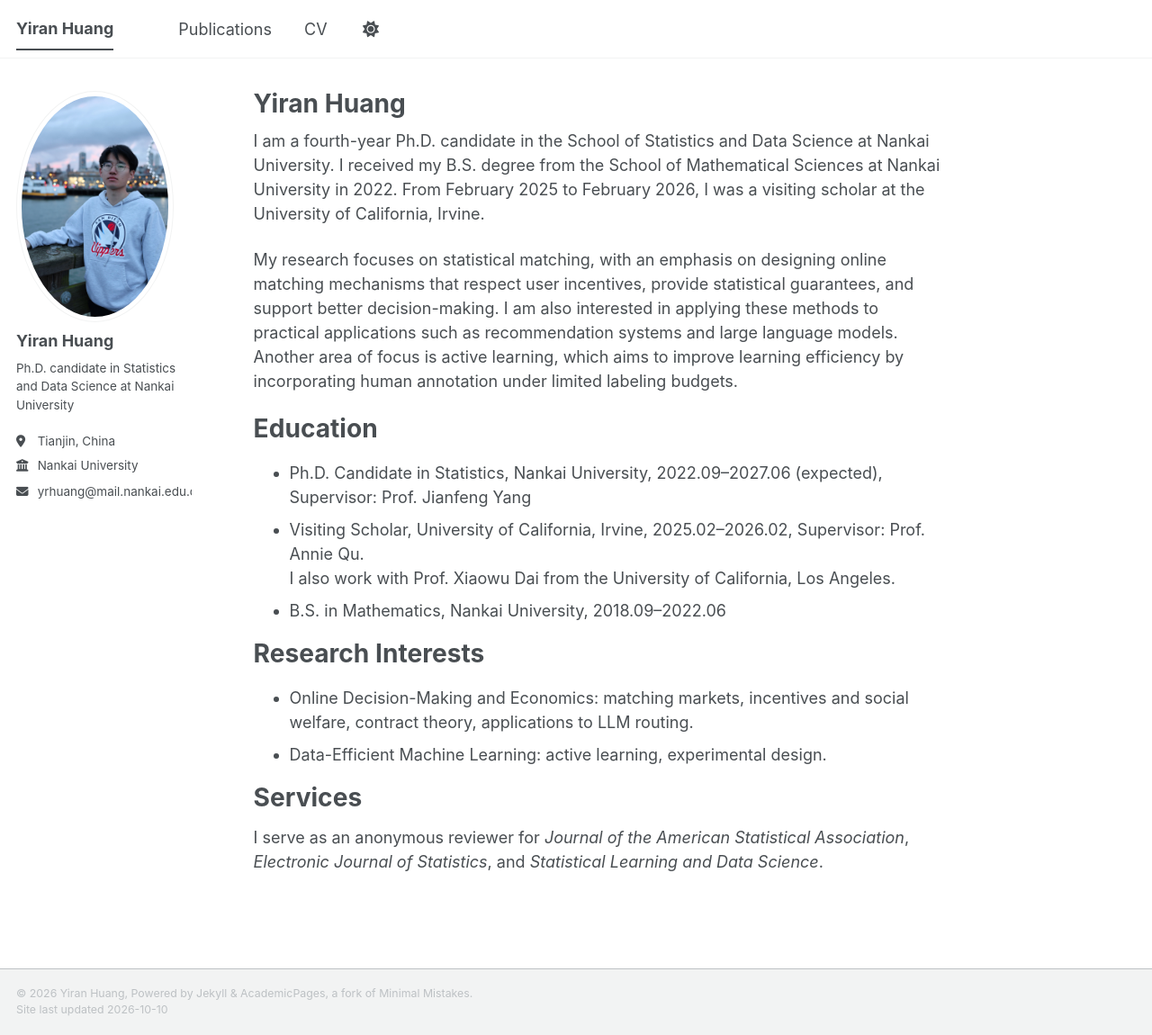
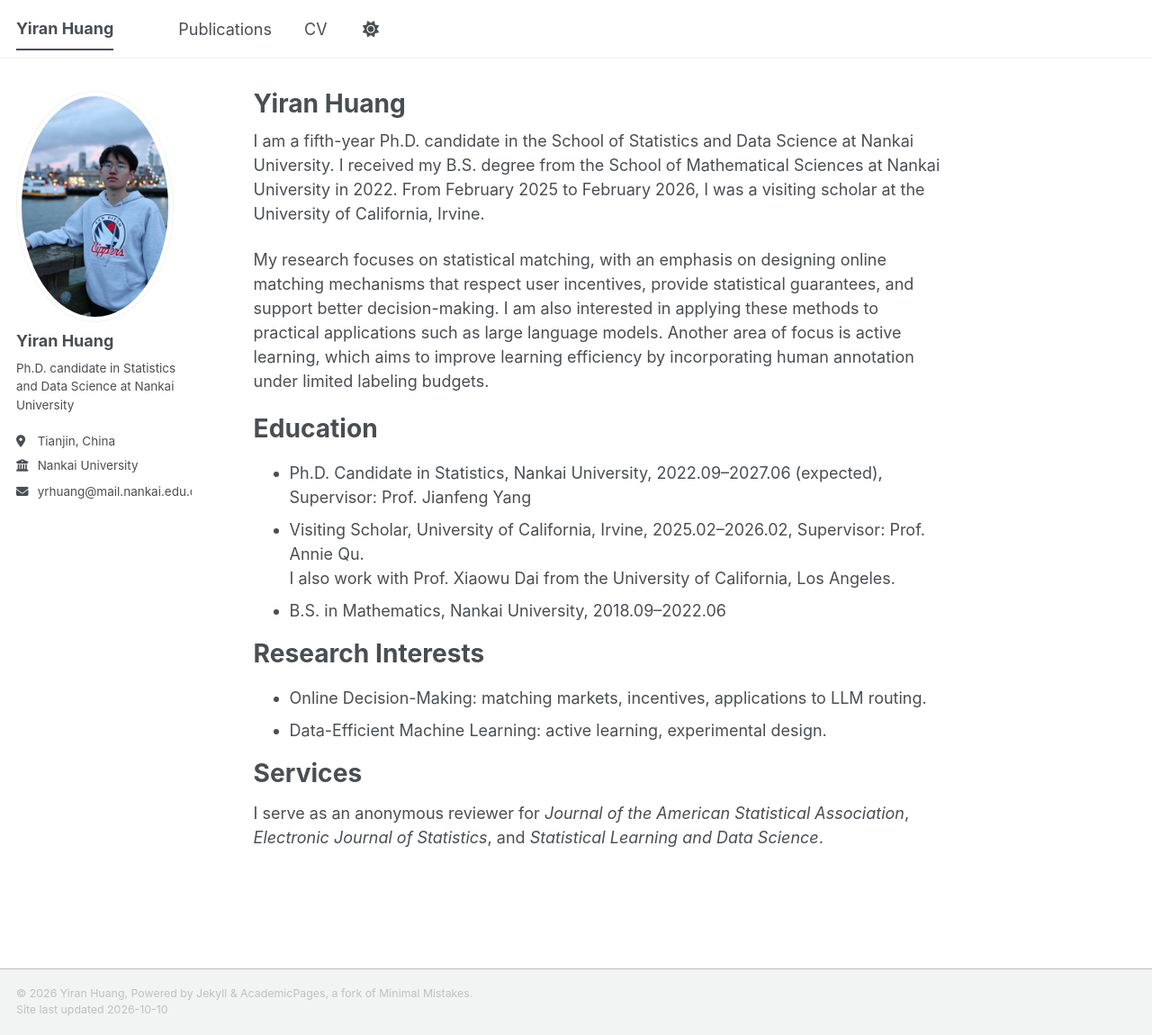
Before and after one commit to Yiran-Huang/Yiran-Huang.github.io, a Jekyll site: the page built from _pages/about.md, in a window 1280 px wide and 1150 px high. Shown: the whole window at 90% size. Built offline with Jekyll 4.4.1, drawn with Linux system fonts in a browser that asks for light colours; a script bundle is joined from its source files by our own code; library files that are not in the unit come from our copies.

Commit message:
Update about.md

```diff
--- a/_pages/about.md
+++ b/_pages/about.md
@@ -7,9 +7,9 @@ redirect_from:
   - /about.html
 ---
 
-I am a fourth-year Ph.D. candidate in the School of Statistics and Data Science at Nankai University. I received my B.S. degree from the School of Mathematical Sciences at Nankai University in 2022. From February 2025 to February 2026, I was a visiting scholar at the University of California, Irvine.
+I am a fifth-year Ph.D. candidate in the School of Statistics and Data Science at Nankai University. I received my B.S. degree from the School of Mathematical Sciences at Nankai University in 2022. From February 2025 to February 2026, I was a visiting scholar at the University of California, Irvine.
 
-My research focuses on statistical matching, with an emphasis on designing online matching mechanisms that respect user incentives, provide statistical guarantees, and support better decision-making. I am also interested in applying these methods to practical applications such as recommendation systems and large language models. Another area of focus is active learning, which aims to improve learning efficiency by incorporating human annotation under limited labeling budgets.
+My research focuses on statistical matching, with an emphasis on designing online matching mechanisms that respect user incentives, provide statistical guarantees, and support better decision-making. I am also interested in applying these methods to practical applications such as large language models. Another area of focus is active learning, which aims to improve learning efficiency by incorporating human annotation under limited labeling budgets.
 
 Education
 ======
@@ -19,7 +19,7 @@ Education
 
 Research Interests
 ======
-* Online Decision-Making and Economics: matching markets, incentives and social welfare, contract theory, applications to LLM routing.
+* Online Decision-Making: matching markets, incentives, applications to LLM routing.
 * Data-Efficient Machine Learning: active learning, experimental design.
 
 Services
```
